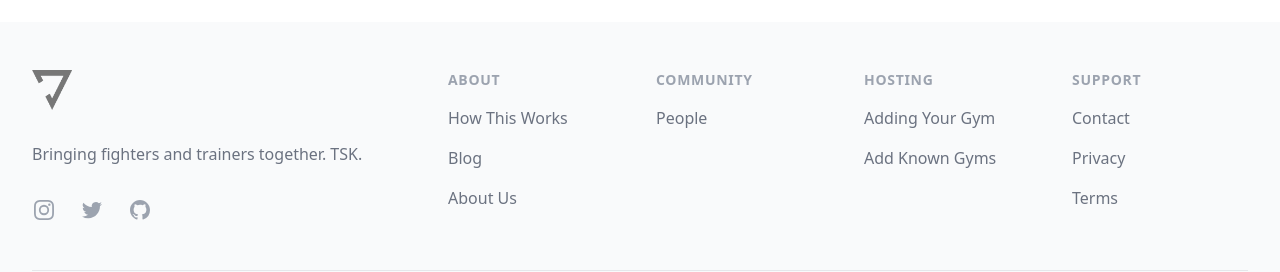
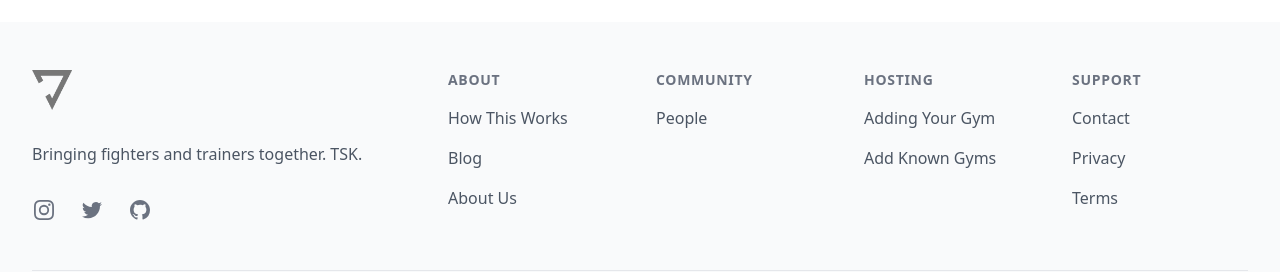
Before and after one commit to WilderDev/Training-Grounds-MMA, a Next.js app: page / in a window 1280 px wide. Shown: the part 1746-2018 px from the top of the page. Built offline with nearby package versions, Linux system fonts and the light colour scheme; what @badrap/bar-of-progress would draw is missing.

Commit message:
FIX: Accessibility Issues on Home Page

```diff
--- a/components/home/Hero.js
+++ b/components/home/Hero.js
@@ -9,7 +9,7 @@ const Hero = () => {
     <section className="relative h-[50vh] flex items-center justify-center">
       <div className="absolute top-0 left-0 w-full h-full bg-grayblue-900" />
       <Image
-        src={HeroBg || "/images/hero-bg.jpg"}
+        src={"/images/hero-bg.jpg" || HeroBg}
         alt="Hero Background Muay Thai fighter kicking a heavy bag in a gym with a mirror."
         layout="fill"
         objectFit="cover"
--- a/components/home/LocationGridItem.js
+++ b/components/home/LocationGridItem.js
@@ -9,7 +9,7 @@ const LocationGridItem = ({ location }) => {
         <div className="relative h-16 w-16">
           <Image
             src={location.img}
-            alt={location.description}
+            alt={location.location}
             layout="fill"
             className="rounded-lg"
           />
--- a/components/layout/Footer.js
+++ b/components/layout/Footer.js
@@ -74,7 +74,7 @@ const Footer = () => {
                 layout="fill"
               />
             </div>
-            <p className="text-gray-500 text-base">
+            <p className="text-gray-600 text-base">
               Bringing fighters and trainers together. TSK.
             </p>
             <div className="flex space-x-6">
@@ -82,7 +82,7 @@ const Footer = () => {
                 <a
                   key={v4()}
                   href={item.href}
-                  className="text-gray-400 hover:text-gray-500"
+                  className="text-gray-500 hover:text-gray-600"
                 >
                   <span className="sr-only">{item.name}</span>
                   <item.icon className="h-6 w-6" aria-hidden="true" />
@@ -93,14 +93,14 @@ const Footer = () => {
           <div className="mt-12 grid grid-cols-2 gap-8 xl:mt-0 xl:col-span-2">
             <div className="md:grid md:grid-cols-2 md:gap-8">
               <div>
-                <h3 className="text-sm font-semibold text-gray-400 tracking-wider uppercase">
+                <h3 className="text-sm font-bold text-gray-500 tracking-wider uppercase">
                   About
                 </h3>
                 <ul role="list" className="mt-4 space-y-4">
                   {navigation.about.map((item) => (
                     <li key={v4()}>
                       <Link href={item.href}>
-                        <a className="text-base text-gray-500 hover:text-gray-900">
+                        <a className="text-base text-gray-600 hover:text-gray-900">
                           {item.name}
                         </a>
                       </Link>
@@ -109,14 +109,14 @@ const Footer = () => {
                 </ul>
               </div>
               <div className="mt-12 md:mt-0">
-                <h3 className="text-sm font-semibold text-gray-400 tracking-wider uppercase">
+                <h3 className="text-sm font-bold text-gray-500 tracking-wider uppercase">
                   Community
                 </h3>
                 <ul role="list" className="mt-4 space-y-4">
                   {navigation.community.map((item) => (
                     <li key={v4()}>
                       <Link href={item.href}>
-                        <a className="text-base text-gray-500 hover:text-gray-900">
+                        <a className="text-base text-gray-600 hover:text-gray-900">
                           {item.name}
                         </a>
                       </Link>
@@ -127,14 +127,14 @@ const Footer = () => {
             </div>
             <div className="md:grid md:grid-cols-2 md:gap-8">
               <div>
-                <h3 className="text-sm font-semibold text-gray-400 tracking-wider uppercase">
+                <h3 className="text-sm font-bold text-gray-500 tracking-wider uppercase">
                   Hosting
                 </h3>
                 <ul role="list" className="mt-4 space-y-4">
                   {navigation.hosting.map((item) => (
                     <li key={v4()}>
                       <Link href={item.href}>
-                        <a className="text-base text-gray-500 hover:text-gray-900">
+                        <a className="text-base text-gray-600 hover:text-gray-900">
                           {item.name}
                         </a>
                       </Link>
@@ -143,14 +143,14 @@ const Footer = () => {
                 </ul>
               </div>
               <div className="mt-12 md:mt-0">
-                <h3 className="text-sm font-semibold text-gray-400 tracking-wider uppercase">
+                <h3 className="text-sm font-bold text-gray-500 tracking-wider uppercase">
                   Support
                 </h3>
                 <ul role="list" className="mt-4 space-y-4">
                   {navigation.support.map((item) => (
                     <li key={v4()}>
                       <Link href={item.href}>
-                        <a className="text-base text-gray-500 hover:text-gray-900">
+                        <a className="text-base text-gray-600 hover:text-gray-900">
                           {item.name}
                         </a>
                       </Link>
--- a/components/layout/Header.js
+++ b/components/layout/Header.js
@@ -122,6 +122,7 @@ const Header = ({ placeholder }) => {
           {({ open }) => (
             <>
               <Popover.Button
+                aria-label="user details and options dropdown menu"
                 className={classNames(
                   open ? "text-gray-900" : "text-gray-500",
                   "group bg-white rounded-md inline-flex items-center text-base font-medium hover:text-gray-900 focus:outline-none focus:ring-2 focus:ring-offset-2 focus:ring-indigo-500"
```
